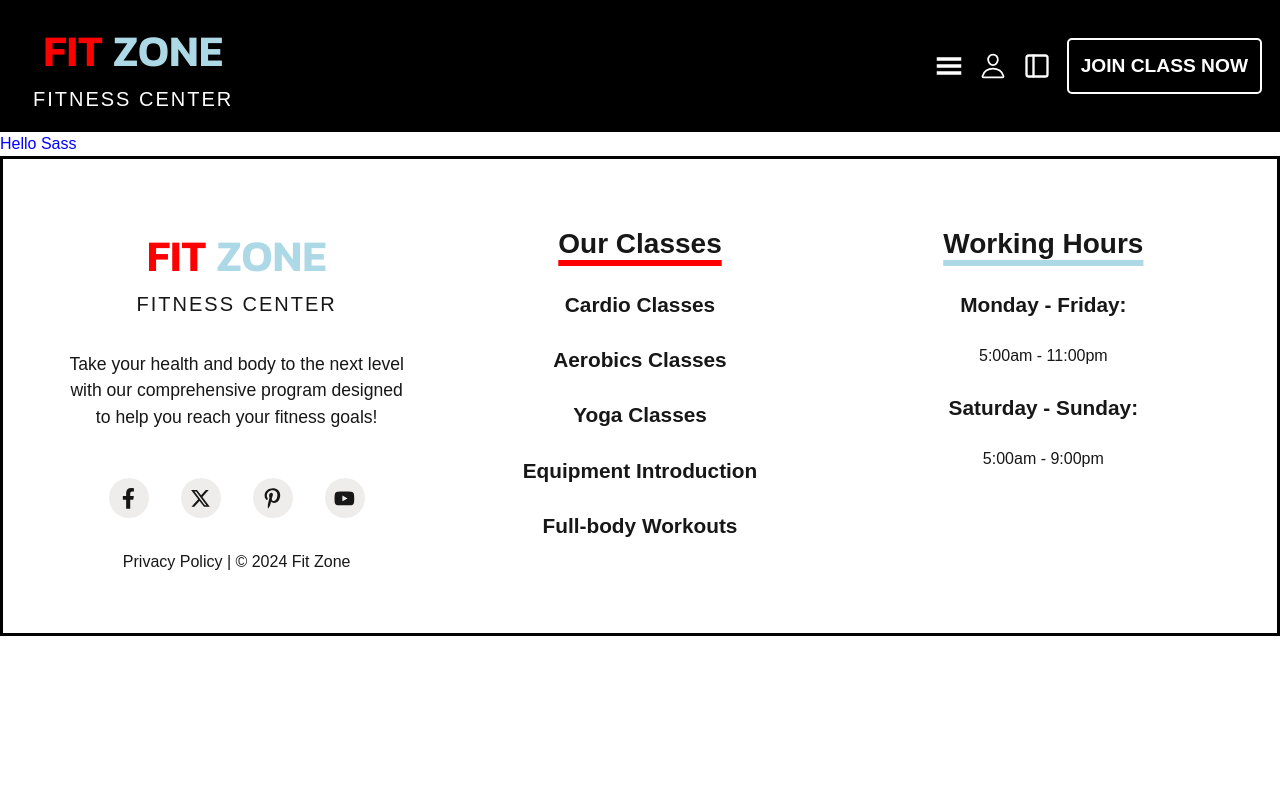
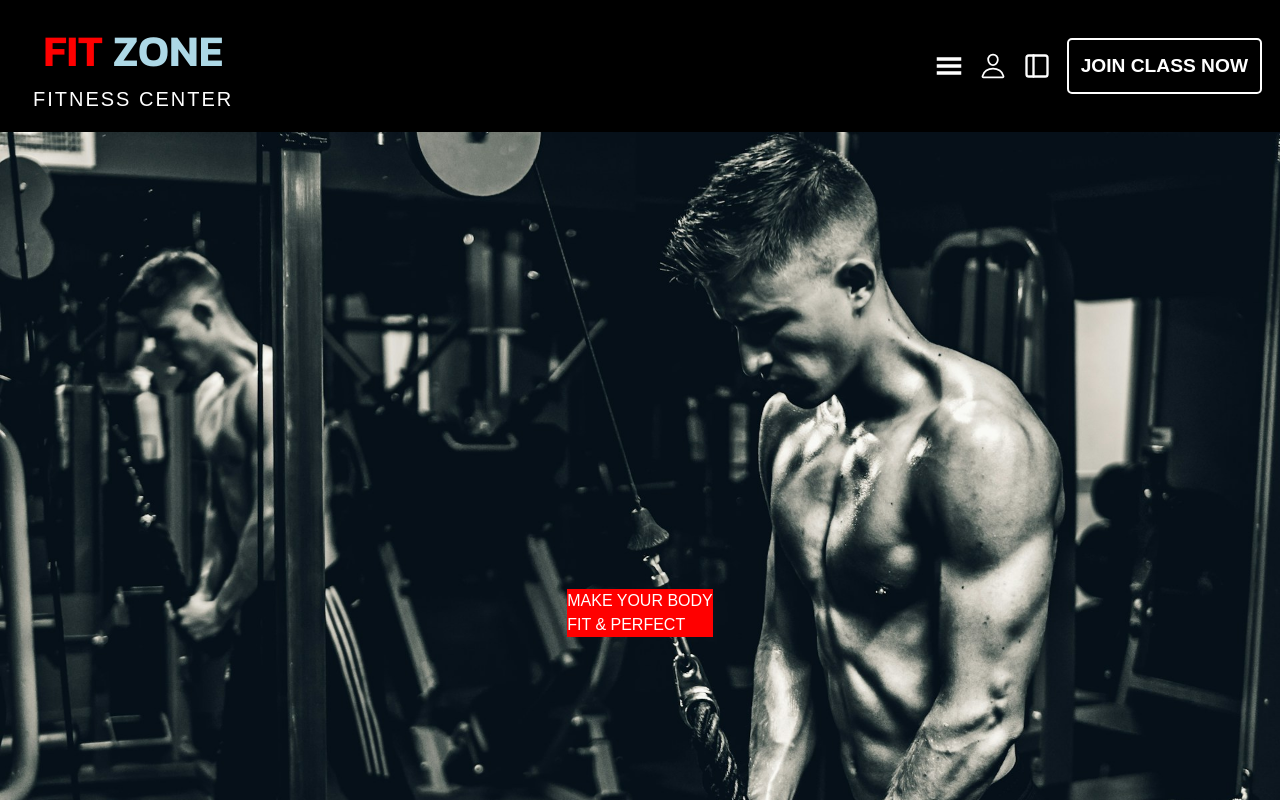
Before and after one commit to NMc0der/gym-website1, a Next.js app: page / in a window 1280 px wide. Shown: the top 800 px of the page. Built offline with nearby package versions, Linux system fonts and the light colour scheme.

Commit message:
started creating hero section for the home page

```diff
--- /dev/null
+++ b/src/app/home.scss
@@ -0,0 +1,19 @@
+.home-hero-section {
+  display: flex;
+  justify-content: center;
+  align-items: center;
+  //   background-color: black;
+  .home-hero-text {
+    position: absolute;
+    color: white;
+    background-color: red;
+    z-index: 2;
+  }
+}
+
+.home-hero-img {
+  z-index: 1;
+  width: 100%;
+
+  //   height: 100rem;
+}
--- a/src/app/page.jsx
+++ b/src/app/page.jsx
@@ -1,12 +1,25 @@
 import Image from "next/image";
+import heroImg from "./assets/daniel-apodaca-WdoQio6HPVA-unsplash.jpg";
 import "./styles/global.scss";
-
+import "@/app/home.scss";
 export default function Home() {
   return (
-    <div className="grid grid-rows-[20px_1fr_20px] items-center justify-items-center min-h-screen p-8 pb-20 gap-16 sm:p-20 font-[family-name:var(--font-geist-sans)]">
-      <div className="title">Hello Sass</div>
-      <main className="flex flex-col gap-8 row-start-2 items-center sm:items-start"></main>
-      <footer className="row-start-3 flex gap-6 flex-wrap items-center justify-center"></footer>
+    <div>
+      <div className="home-hero-section">
+        <div className="home-hero-text">
+          <h2>MAKE YOUR BODY</h2>
+          <h3>FIT & PERFECT</h3>
+        </div>
+        <Image className="home-hero-img" src={heroImg} />
+      </div>
     </div>
   );
 }
+
+{
+  /* <div className="grid grid-rows-[20px_1fr_20px] items-center justify-items-center min-h-screen p-8 pb-20 gap-16 sm:p-20 font-[family-name:var(--font-geist-sans)]">
+      <div className="title">Hello Ss</div>
+      <main className="flex flex-col gap-8 row-start-2 items-center sm:items-start"></main>
+      <footer className="row-start-3 flex gap-6 flex-wrap items-center justify-center"></footer>
+    </div> */
+}
```
Also changed, not shown: src/app/assets/daniel-apodaca-WdoQio6HPVA-unsplash.jpg (added).
